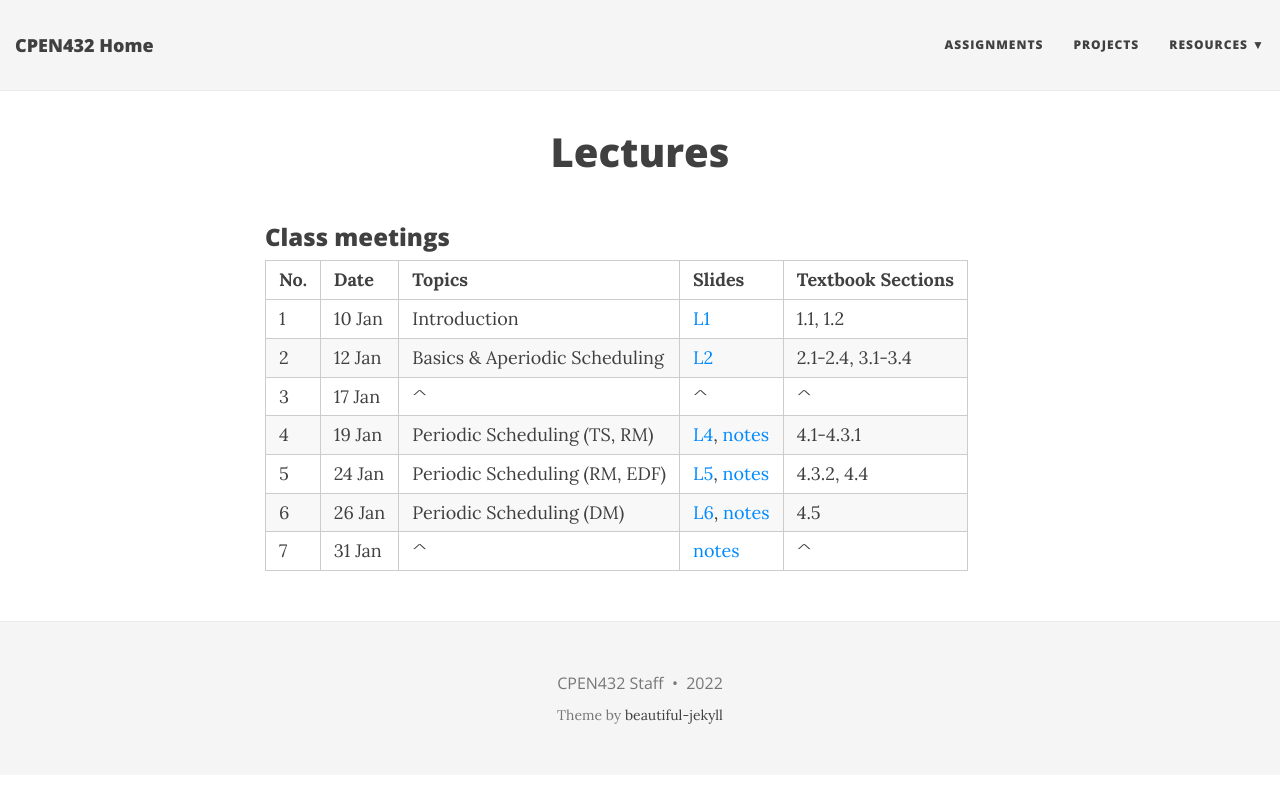
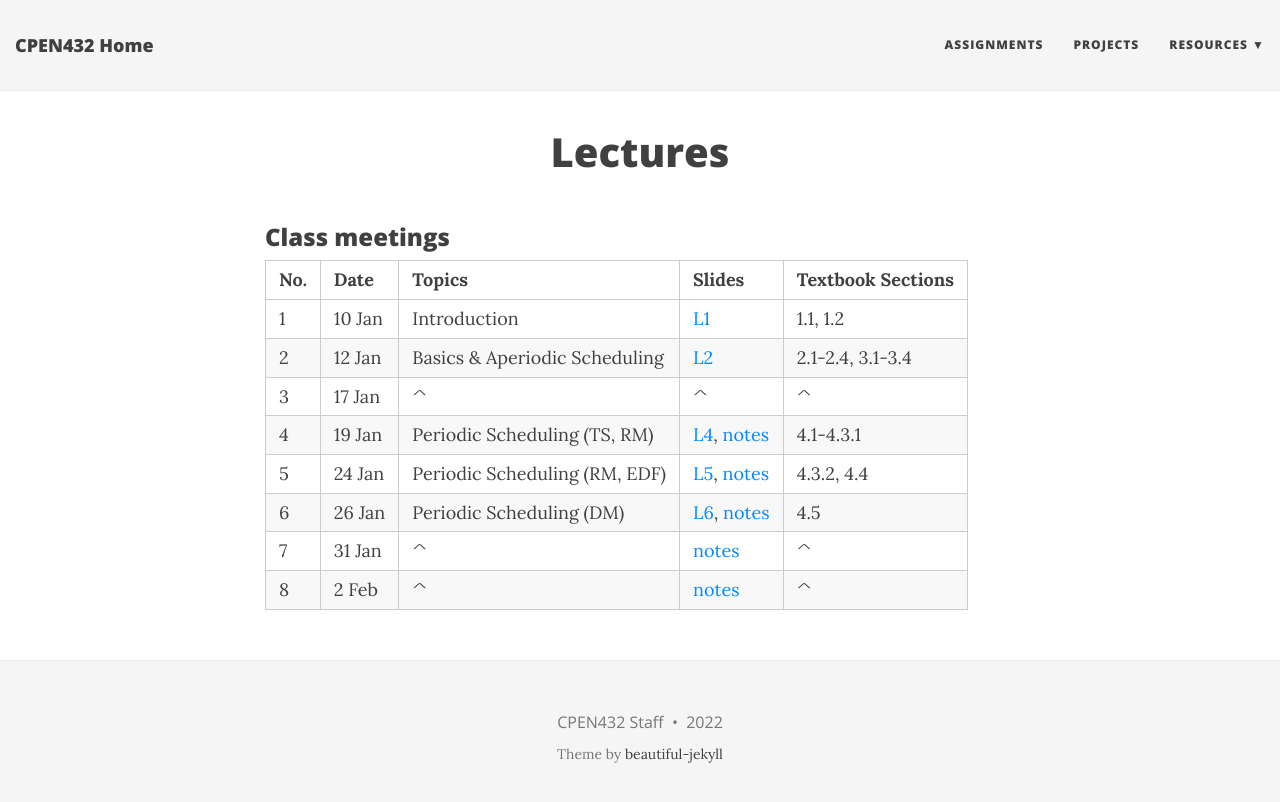
Before and after one commit to CPEN432/cpen432.github.io, a Jekyll site: the page built from lectures.md, in a window 1280 px wide. Shown: the top 802 px of the page. Built offline with Jekyll 4.4.1, drawn with Linux system fonts in a browser that asks for light colours; nearby versions of some CDN libraries.

Commit message:
Update lectures.md

```diff
--- a/lectures.md
+++ b/lectures.md
@@ -13,6 +13,7 @@ title: Lectures
 |  5  | 24 Jan | Periodic Scheduling (RM, EDF) | [L5](http://cpen432.github.io/resources/gujarati-slides//5-periodic.pdf), [notes](http://cpen432.github.io/resources/gujarati-slides//5-notes.pdf) | 4.3.2, 4.4 |
 |  6  | 26 Jan | Periodic Scheduling (DM) | [L6](http://cpen432.github.io/resources/gujarati-slides//6-periodic.pdf), [notes](http://cpen432.github.io/resources/gujarati-slides//6-notes.pdf) | 4.5 |
 |  7  | 31 Jan | ^ | [notes](http://cpen432.github.io/resources/gujarati-slides//7-notes.pdf) | ^ |
+|  8  | 2 Feb | ^ | [notes](http://cpen432.github.io/resources/gujarati-slides//8-notes.pdf) | ^ |
 
 <!-- | **No.** | **Date** | **Topics** | **Readings** | -->
 <!-- |:---:|:-------|:---:|:----:| -->
```
